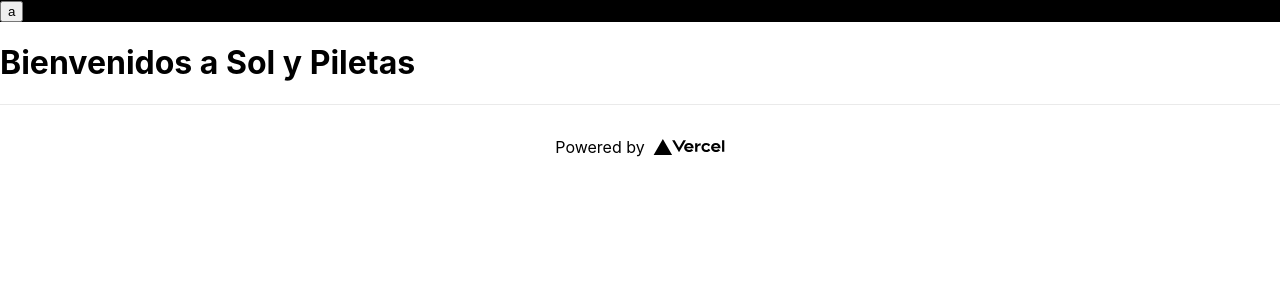
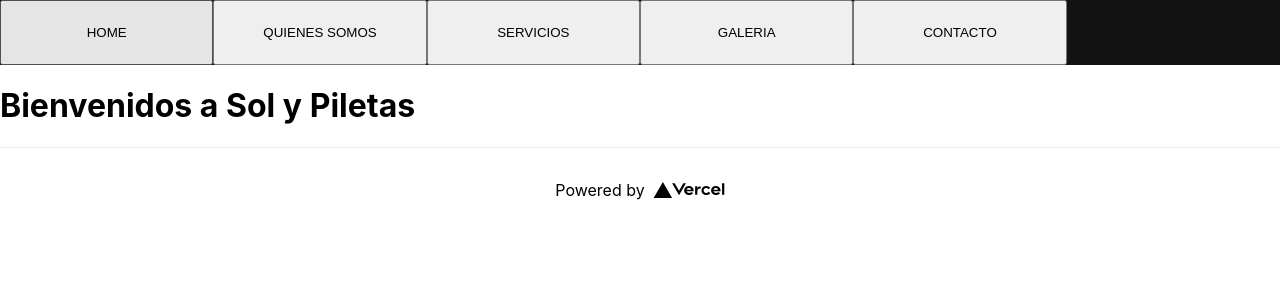
Before and after one commit to matiasfleitanico/imprendas, a Next.js app: page / in a window 1280 px wide. Shown: the top 300 px of the page. Built offline with nearby package versions, Linux system fonts and the light colour scheme.

Commit message:
sumamos el extends

```diff
--- a/public/componentes/presentacionales/header.js
+++ b/public/componentes/presentacionales/header.js
@@ -2,8 +2,12 @@ import styles from '../../../styles/Home.module.scss'
 
 export default function Header() {
     return (
-    <div className={styles.header}>
-        <button>a</button>
-    </div>
+    <nav className={styles.header}>
+        <button class="home">HOME</button>
+        <button class="us">QUIENES SOMOS</button>
+        <button class="service">SERVICIOS</button>
+        <button class="galery">GALERIA</button>
+        <button class="contact">CONTACTO</button>
+    </nav>
     )
   }
--- a/styles/Home.module.scss
+++ b/styles/Home.module.scss
@@ -1,12 +1,26 @@
-@import './scss/variables.scss';
+@import './scss/_variables.scss';
+@import './scss/_extends.scss';
 
 .header {
-  background-color: $black;
-  width: 100%;
-  position: relative;
-  padding: 0;
+  @extend %nav;
+  grid-template: 1fr / 1fr 1fr 1fr 1fr 1fr 1fr;
+  grid-template-areas: "logo button button button button button";
 }
-
+.home{
+  @extend %button_header;
+}
+.us{
+  @extend %button_header;
+}
+.service{
+  @extend %button_header;
+}
+.galery{
+  @extend %button_header;
+}
+.conctact{
+  @extend %button_header;
+}
 .main {
   min-height: 100vh;
   padding: 4rem 0;
--- a/styles/globals.css
+++ b/styles/globals.css
@@ -1,8 +1,9 @@
+
 html,
 body {
   padding: 0;
   margin: 0;
-  font-family: -apple-system, BlinkMacSystemFont, Segoe UI, Roboto, Oxygen,
+  font-family:  -apple-system, BlinkMacSystemFont, Segoe UI, Roboto, Oxygen,
     Ubuntu, Cantarell, Fira Sans, Droid Sans, Helvetica Neue, sans-serif;
 }
 
--- /dev/null
+++ b/styles/scss/_extends.scss
@@ -0,0 +1,16 @@
+@import './variables.scss';
+
+%nav {
+    background-color: $black;
+    height: $head-height;
+    width: 100%;
+    position: relative;
+    padding: 0;
+    display:grid;
+}
+%button_header {
+    grid-area: button;
+    font-family: $krub;
+    display: inline;
+    justify-self: center;
+}
--- a/styles/scss/_variables.scss
+++ b/styles/scss/_variables.scss
@@ -1,2 +1,9 @@
+@import url('https://fonts.googleapis.com/css2?family=Krub:wght@400;700&family=Playfair+Display&display=swap');
 
-$black: black;
+$krub: 'Krub';
+//Colors
+$black: #121212;
+
+//Sizes
+$head-height: 65px;
+//Fonts
```
